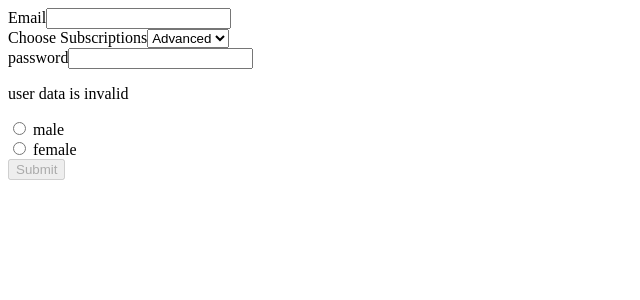
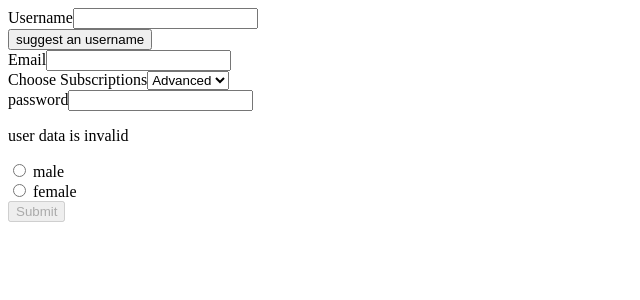
Before and after one commit to Giulia-M/template-drivenforms, an Angular app in the folder app01/: page / in a window 1280 px wide. Shown: the top 300 px of the page, without its empty margins (0-640 px from the left). Built offline with nearby package versions, Linux system fonts and the light colour scheme.

Commit message:
patching form values

```diff
--- a/app01/src/app/app.component.html
+++ b/app01/src/app/app.component.html
@@ -3,6 +3,24 @@
     <div class="col-xs-12 col-sm-10 col-md-8 col-sm-offset-1 col-md-offset-2">
       <form (ngSubmit)="onSubmit()" #formDisplay="ngForm">
         <div ngModelGroup="userData" #userData="ngModelGroup">
+          <div>
+            <div class="form-group">
+              <label for="username">Username</label>
+              <input
+                type="text"
+                id="username"
+                ngModel
+                name="username"
+                required
+                #username="ngModel"
+              />
+            </div>
+          </div>
+
+          <button type="button" (click)="suggestUserName()">
+            suggest an username
+          </button>
+
           <div>
             <div class="form-group">
               <label for="email">Email</label>
--- a/app01/src/app/app.component.ts
+++ b/app01/src/app/app.component.ts
@@ -13,6 +13,26 @@ export class AppComponent {
   @ViewChild('formDisplay') formSignup: NgForm | undefined;
 
   genders = ['male', 'female'];
+  suggestUserName() {
+    const suggestedName = 'Superuser';
+    /*
+    this.formSignup?.setValue({
+      userData: {
+        username: suggestedName,
+        email: '',
+        subscriptions: 'advanced',
+        password: '',
+        gender: 'male',
+      },
+    });
+    */
+
+    this.formSignup?.form.patchValue({
+      userData: {
+        username: suggestedName,
+      },
+    });
+  }
   onSubmit() {
     console.log(this.formSignup);
   }
```
